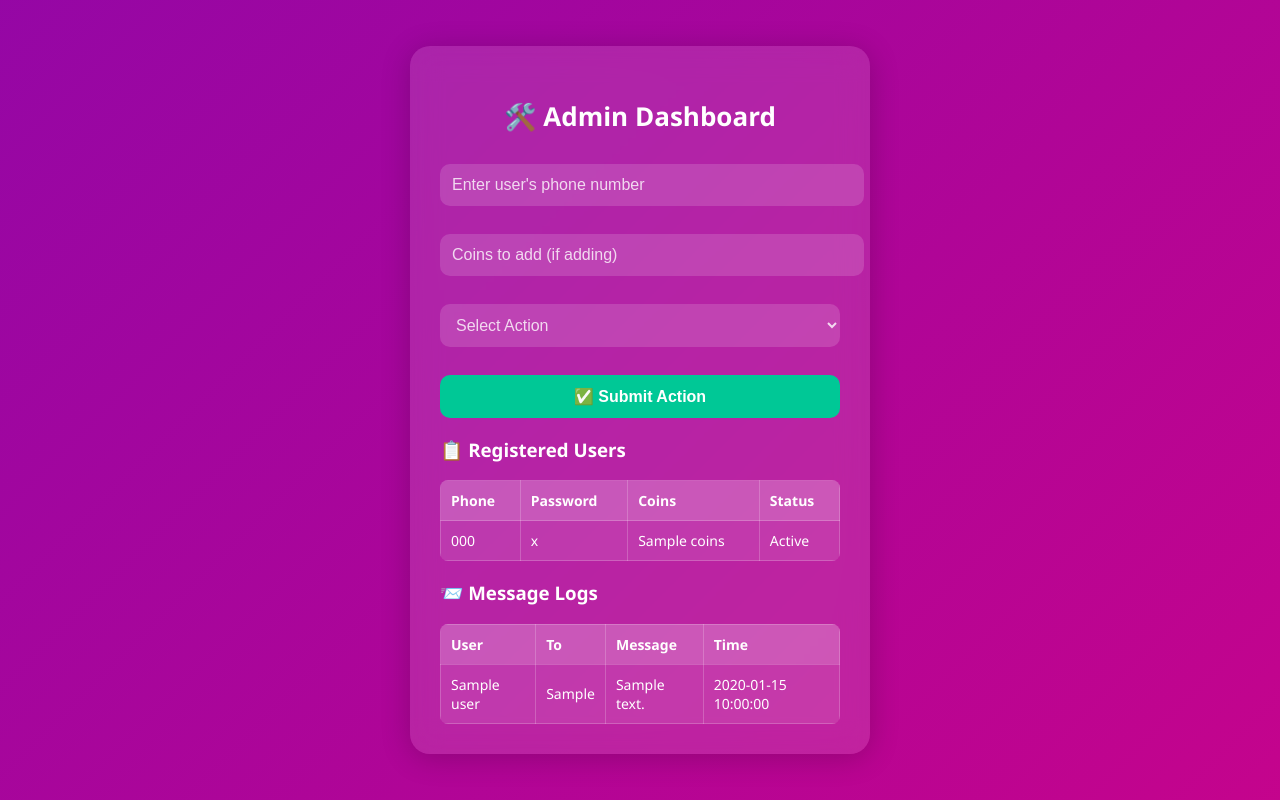
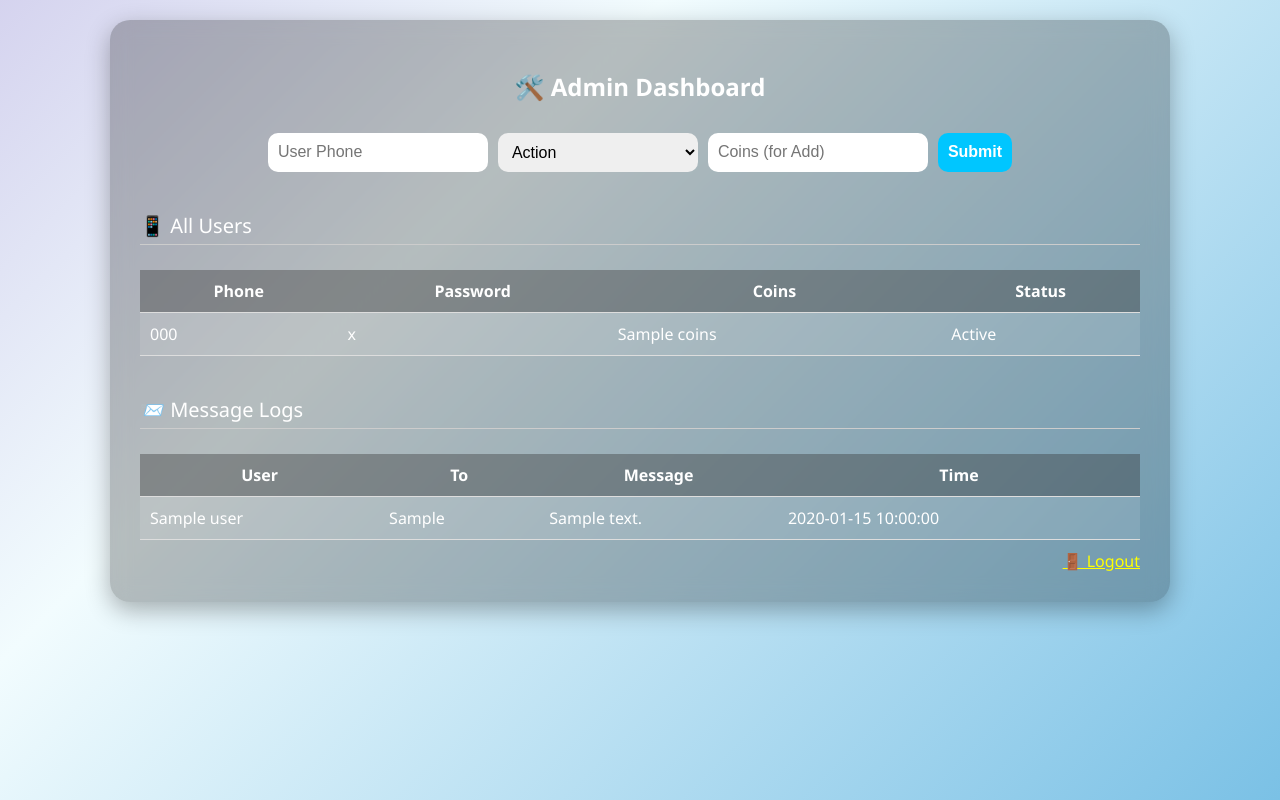
Before and after one commit to abdullahasad491326/SMS_Web_App, a Flask app: template app/templates/admin_panel.html in a window 1280 px wide. Run offline with Flask 3, Linux system fonts and the light colour scheme; the template is opened without the code that fills it: most values are stand-ins (such as "Sample title", 1, 10 or a date in 2020); parts of the project's set-up code (start-up, migrations or seed data) failed here and were passed over.

Commit message:
Update admin_panel.html

```diff
--- a/app/templates/admin_panel.html
+++ b/app/templates/admin_panel.html
@@ -1,43 +1,127 @@
 <!DOCTYPE html>
 <html lang="en">
 <head>
-  <meta charset="UTF-8" />
+  <meta charset="UTF-8">
   <title>Admin Panel - SMS App</title>
   <meta name="viewport" content="width=device-width, initial-scale=1.0">
-  <link rel="stylesheet" href="{{ url_for('static', filename='style.css') }}">
   <style>
+    body {
+      margin: 0;
+      font-family: 'Segoe UI', sans-serif;
+      background: linear-gradient(-45deg, #1c92d2, #f2fcfe, #8360c3, #2ebf91);
+      background-size: 400% 400%;
+      animation: gradient 12s ease infinite;
+      padding: 20px;
+      color: #fff;
+    }
+
+    @keyframes gradient {
+      0% { background-position: 0% 50%; }
+      50% { background-position: 100% 50%; }
+      100% { background-position: 0% 50%; }
+    }
+
+    .panel-container {
+      max-width: 1000px;
+      margin: auto;
+      background-color: rgba(0, 0, 0, 0.25);
+      border-radius: 20px;
+      padding: 30px;
+      box-shadow: 0 8px 25px rgba(0,0,0,0.3);
+      backdrop-filter: blur(10px);
+    }
+
+    h2 {
+      text-align: center;
+      margin-bottom: 30px;
+    }
+
+    .form-group {
+      display: flex;
+      flex-wrap: wrap;
+      gap: 10px;
+      justify-content: center;
+      margin-bottom: 20px;
+    }
+
+    input, select, button {
+      padding: 10px;
+      border-radius: 10px;
+      border: none;
+      font-size: 16px;
+    }
+
+    input, select {
+      width: 200px;
+    }
+
+    button {
+      background-color: #00c6ff;
+      color: white;
+      cursor: pointer;
+      font-weight: bold;
+      transition: background 0.3s ease;
+    }
+
+    button:hover {
+      background-color: #0072ff;
+    }
+
     table {
       width: 100%;
+      margin-top: 25px;
       border-collapse: collapse;
-      margin-top: 15px;
       background-color: rgba(255, 255, 255, 0.1);
-      border-radius: 8px;
-      overflow: hidden;
     }
+
     th, td {
       padding: 10px;
-      border: 1px solid rgba(255, 255, 255, 0.2);
-      text-align: left;
-      font-size: 14px;
+      border-bottom: 1px solid #ddd;
       color: #fff;
     }
+
     th {
-      background-color: rgba(255, 255, 255, 0.15);
+      background-color: rgba(0,0,0,0.3);
     }
-    h2 {
-      margin-bottom: 5px;
+
+    .section-title {
+      margin-top: 40px;
+      font-size: 20px;
+      border-bottom: 1px solid #ccc;
+      padding-bottom: 5px;
     }
-    .action-form {
-      display: flex;
-      flex-direction: column;
-      gap: 8px;
+
+    .logout-link {
+      text-align: right;
       margin-top: 10px;
+    }
+
+    .logout-link a {
+      color: yellow;
+      text-decoration: underline;
+    }
+
+    @media (max-width: 600px) {
+      table, thead, tbody, th, td, tr {
+        display: block;
+      }
+
+      td {
+        border: none;
+        padding: 10px 0;
+      }
+
+      td::before {
+        content: attr(data-label);
+        font-weight: bold;
+        display: block;
+        color: #ccc;
+      }
     }
   </style>
 </head>
 <body>
-  <div class="card-container">
-    <div class="glass-card">
+  <div class="panel-container">
     <h2>🛠️ Admin Dashboard</h2>
 
     {% with messages = get_flashed_messages() %}
@@ -46,44 +130,53 @@
       {% endif %}
     {% endwith %}
 
-      <form method="POST" class="action-form">
-        <input type="text" name="phone" placeholder="Enter user's phone number" required>
-        <input type="number" name="coins" placeholder="Coins to add (if adding)">
+    <form method="POST">
+      <div class="form-group">
+        <input type="text" name="phone" placeholder="User Phone" required>
         <select name="action" required>
-          <option value="">Select Action</option>
+          <option value="" disabled selected>Action</option>
           <option value="add">Add Coins</option>
           <option value="block">Block User</option>
           <option value="unblock">Unblock User</option>
         </select>
-        <button type="submit">✅ Submit Action</button>
+        <input type="number" name="coins" placeholder="Coins (for Add)">
+        <button type="submit">Submit</button>
+      </div>
     </form>
 
-      <h3>📋 Registered Users</h3>
+    <div class="section-title">📱 All Users</div>
     <table>
+      <thead>
         <tr>
           <th>Phone</th>
           <th>Password</th>
           <th>Coins</th>
           <th>Status</th>
         </tr>
-        {% for phone, info in users.items() %}
+      </thead>
+      <tbody>
+        {% for phone, data in users.items() %}
         <tr>
           <td>{{ phone }}</td>
-          <td>{{ info.password }}</td>
-          <td>{{ info.coins }}</td>
-          <td>{{ 'Blocked' if phone in blocked else 'Active' }}</td>
+          <td>{{ data.password }}</td>
+          <td>{{ data.coins }}</td>
+          <td>{% if phone in blocked %}Blocked{% else %}Active{% endif %}</td>
         </tr>
         {% endfor %}
+      </tbody>
     </table>
 
-      <h3>📨 Message Logs</h3>
+    <div class="section-title">📨 Message Logs</div>
     <table>
+      <thead>
         <tr>
           <th>User</th>
           <th>To</th>
           <th>Message</th>
           <th>Time</th>
         </tr>
+      </thead>
+      <tbody>
         {% for log in logs %}
         <tr>
           <td>{{ log.user }}</td>
@@ -92,7 +185,11 @@
           <td>{{ log.time.strftime('%Y-%m-%d %H:%M:%S') }}</td>
         </tr>
         {% endfor %}
+      </tbody>
     </table>
+
+    <div class="logout-link">
+      <a href="/logout">🚪 Logout</a>
     </div>
   </div>
 </body>
```
Lines whose indentation alone changed are shown as unchanged.
